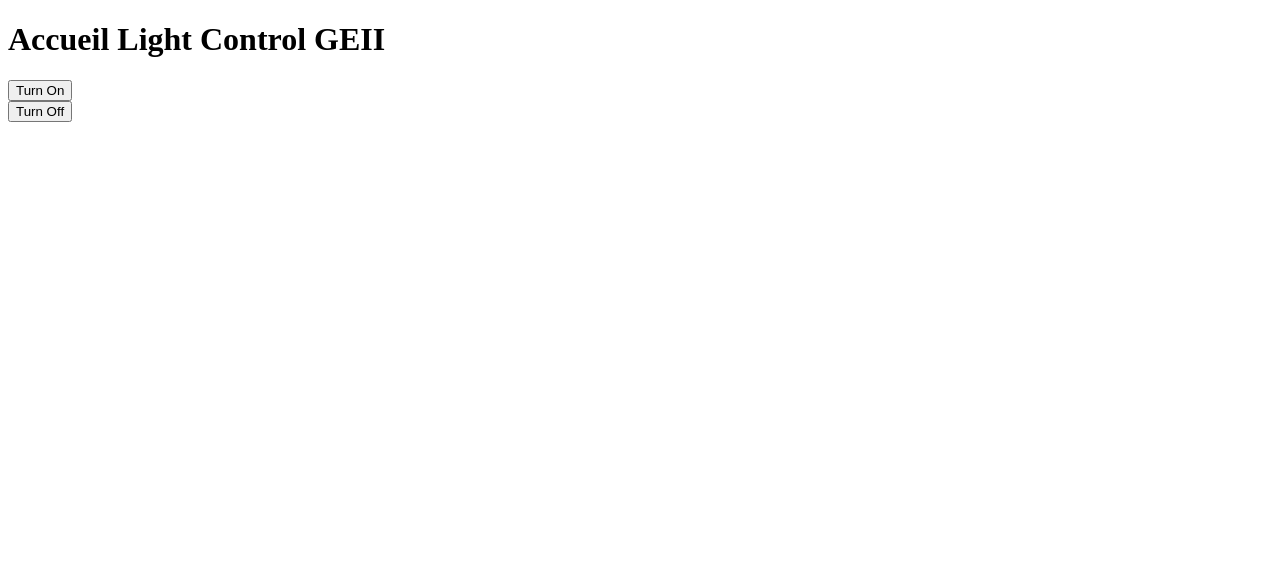
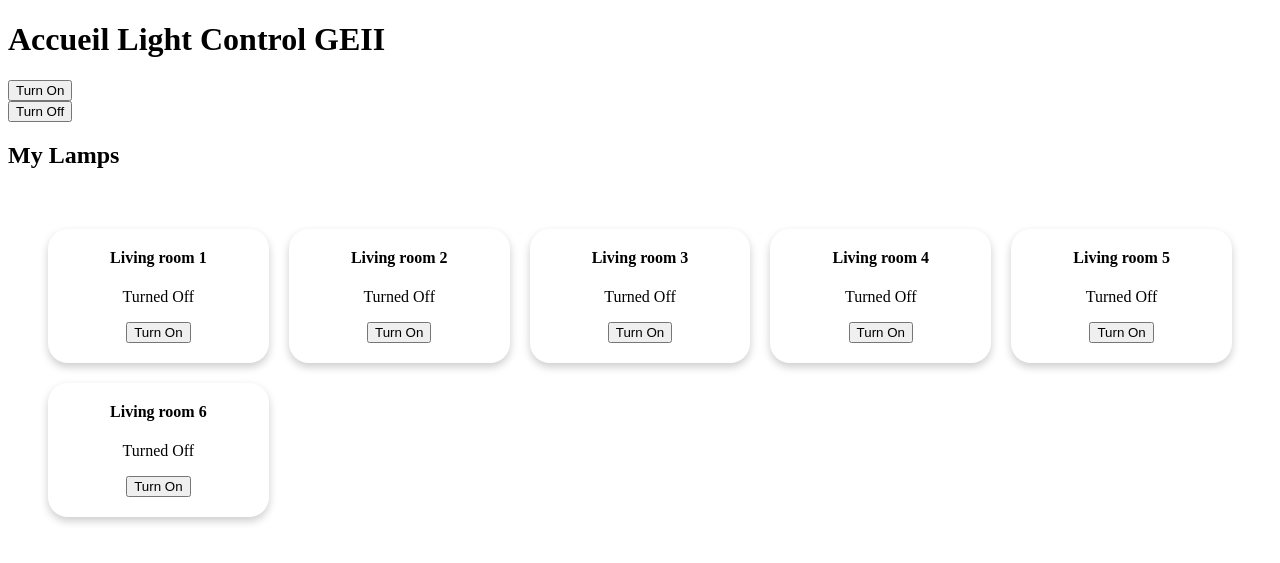
Before and after one commit to Aironiss/LightControlGEII, a Flask app: page / in a window 1280 px wide. Shown: the top 563 px of the page. Run offline with Flask 3, Linux system fonts and the light colour scheme.

Commit message:
User server - Web server: Improve home.html, make one card per lamp

```diff
--- a/userServer/api/api.py
+++ b/userServer/api/api.py
@@ -7,7 +7,8 @@ blueprint = flask.Blueprint("api", __name__, template_folder=template)
 @blueprint.route('/state')
 def getState():
 	print("getState called")
-	return 0
+
+    return 0
 
 
 @blueprint.route('/turn-on')
--- /dev/null
+++ b/userServer/webServer/static/css/home.css
@@ -0,0 +1,35 @@
+
+
+.lamp-cards-container {
+	padding: 40px;
+	display: grid;
+	grid-template-columns: repeat(auto-fit, minmax(200px, 1fr));
+    	gap: 20px;
+    	justify-content: center;
+}
+
+.lamp-card {
+	height: fit-content;
+	padding: 20px;
+	border-radius: 20px;
+	box-shadow: 0 4px 8px 0 rgba(0, 0, 0, 0.2);
+	transition: 0.3s;
+}
+
+.lamp-card:hover {
+	box-shadow: 0 8px 16px 0 rgba(0, 0, 0, 0.2);
+}
+
+.lamp-card-title {
+	margin-top: 0px;
+	text-align: center;
+}
+
+.lamp-card-state-text {
+	text-align: center;
+}
+
+.lamp-card-btn {
+	display: block;
+	margin: auto;
+}
--- a/userServer/webServer/templates/home.html
+++ b/userServer/webServer/templates/home.html
@@ -1,9 +1,9 @@
-
 <!doctype html>
 <html>
 	<head>
 		<meta charset="utf-8">
 		<title>Accueil</title>
+		<link rel="stylesheet" href="{{ url_for('static', filename='css/home.css') }}">
 	</head>
 	<body>
 		<h1>Accueil Light Control GEII</h1>
@@ -13,5 +13,38 @@
 		<form action="/turnoff" method="post">
 			<button name="turnOffBtn" type="submit">Turn Off</button>
 		</form>
+		<h2>My Lamps</h2>
+		<div class="lamp-cards-container">
+			<div class="lamp-card">
+				<h4 class="lamp-card-title"><b>Living room 1</b></h4>
+				<p class="lamp-card-state-text">Turned Off</p>
+				<button class="lamp-card-btn" name="turn-on-living-room-1">Turn On</button>
+			</div>
+			<div class="lamp-card">
+				<h4 class="lamp-card-title"><b>Living room 2</b></h4>
+				<p class="lamp-card-state-text">Turned Off</p>
+				<button class="lamp-card-btn" name="turn-on-living-room-1">Turn On</button>
+			</div>
+			<div class="lamp-card">
+				<h4 class="lamp-card-title"><b>Living room 3</b></h4>
+				<p class="lamp-card-state-text">Turned Off</p>
+				<button class="lamp-card-btn" name="turn-on-living-room-1">Turn On</button>
+			</div>
+			<div class="lamp-card">
+				<h4 class="lamp-card-title"><b>Living room 4</b></h4>
+				<p class="lamp-card-state-text">Turned Off</p>
+				<button class="lamp-card-btn" name="turn-on-living-room-1">Turn On</button>
+			</div>
+			<div class="lamp-card">
+				<h4 class="lamp-card-title"><b>Living room 5</b></h4>
+				<p class="lamp-card-state-text">Turned Off</p>
+				<button class="lamp-card-btn" name="turn-on-living-room-1">Turn On</button>
+			</div>
+			<div class="lamp-card">
+				<h4 class="lamp-card-title"><b>Living room 6</b></h4>
+				<p class="lamp-card-state-text">Turned Off</p>
+				<button class="lamp-card-btn" name="turn-on-living-room-1">Turn On</button>
+			</div>
+		</div>
 	</body>
 </html>
```
Also changed, not shown: 1 other file.
